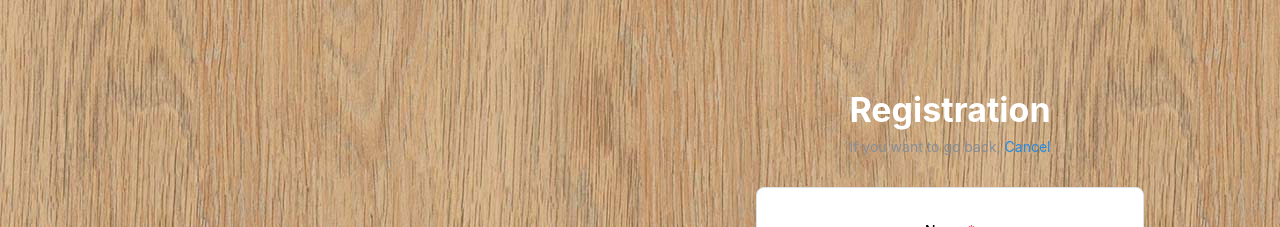
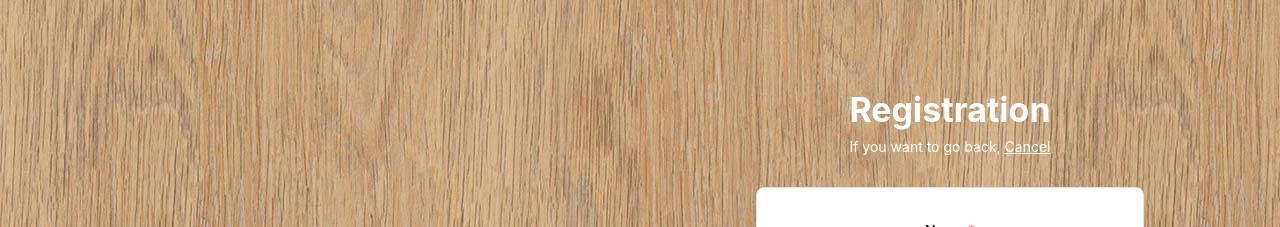
Before and after one commit to gugafromMARS/fullstack-project, a React (Vite) app in the folder frontend/frontend-project/: page / in a window 1280 px wide. Both pictures are taken after typing "name@example.com", "Sample123" into the empty fields and a click on the button "Create account". Shown: the top 227 px of the page. Built offline with nearby package versions, Linux system fonts and the light colour scheme.

Commit message:
Add: styles issues

```diff
--- a/frontend/frontend-project/src/components/Registration.jsx
+++ b/frontend/frontend-project/src/components/Registration.jsx
@@ -47,9 +47,15 @@ export default function Registration({ handleRegistration }) {
       <Title className="white" ta="center">
         Registration
       </Title>
-      <Text c="dimmed" size="sm" ta="center" mt={5}>
+      <Text c="white" size="sm" ta="center" mt={5}>
         If you want to go back,{" "}
-        <Anchor size="sm" component="button" onClick={handleRegistration}>
+        <Anchor
+          className="white"
+          td="underline"
+          size="sm"
+          component="button"
+          onClick={handleRegistration}
+        >
           Cancel
         </Anchor>
       </Text>
```
